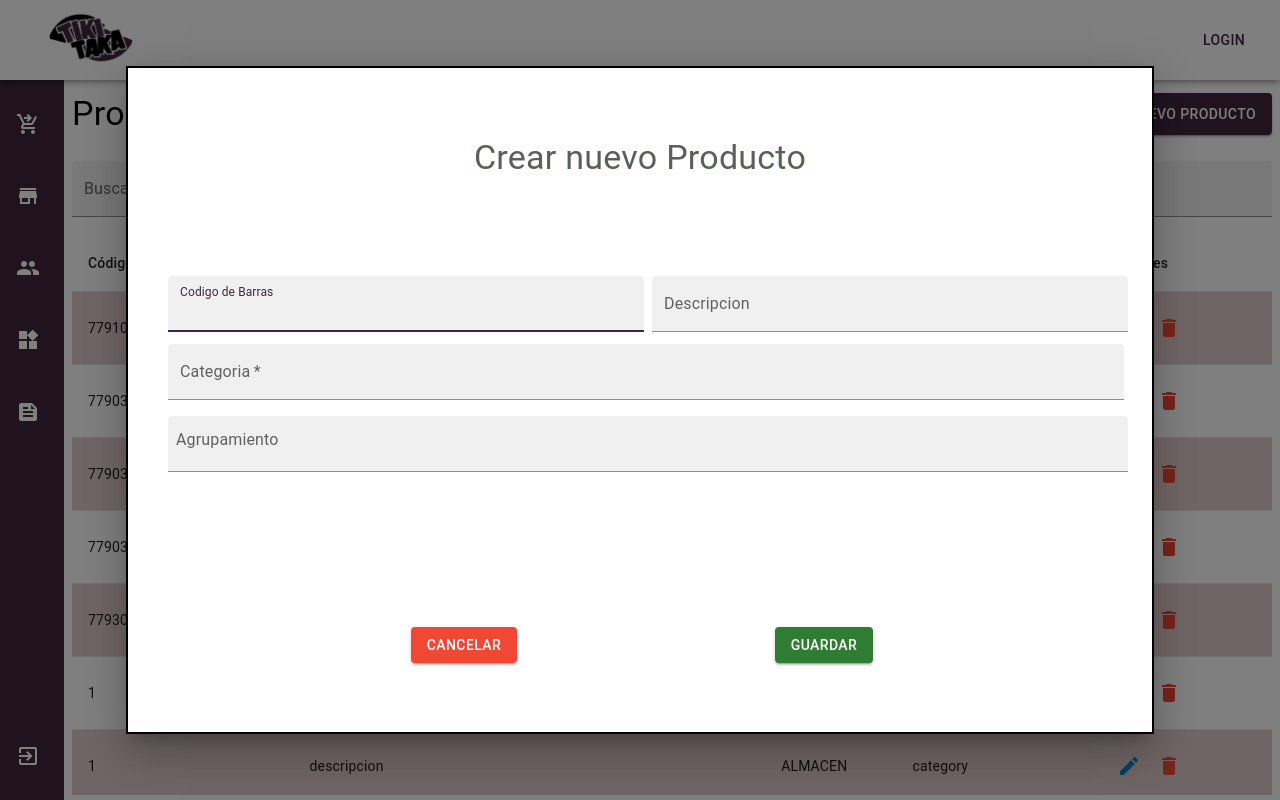
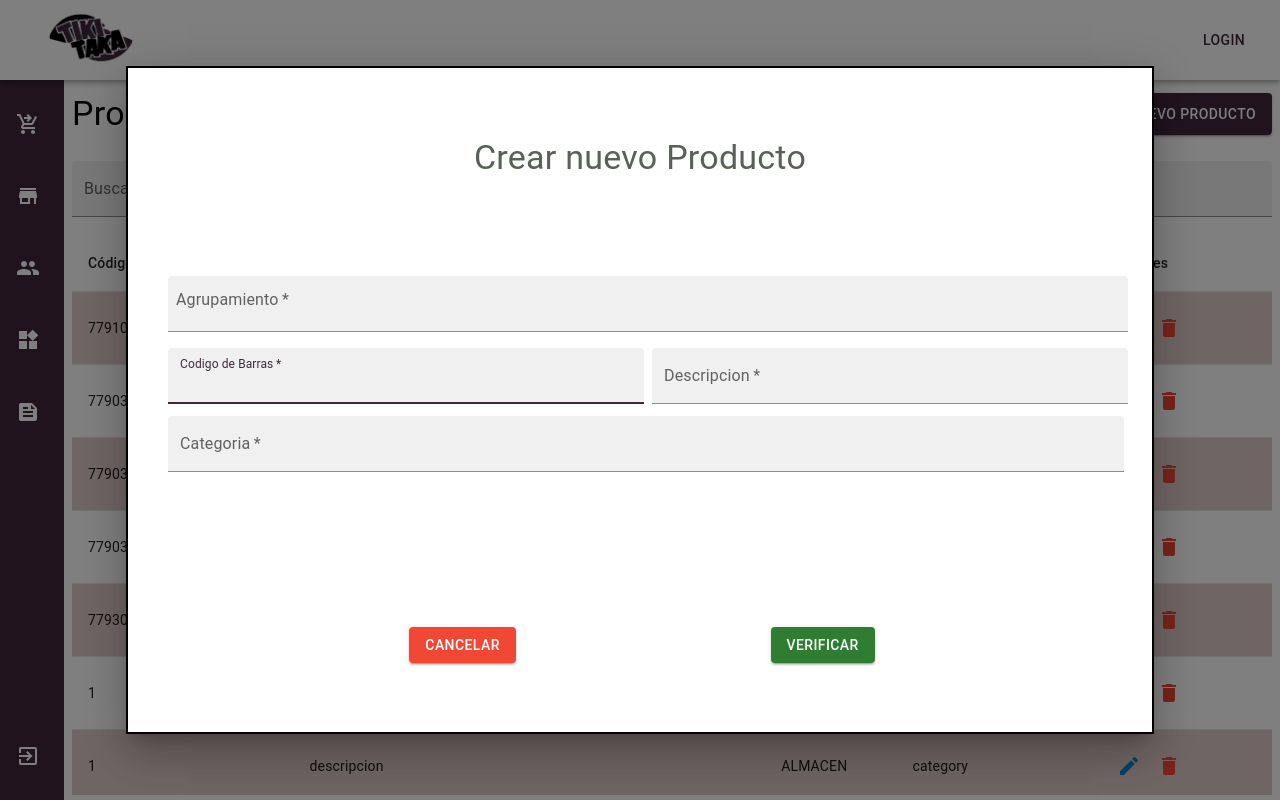
Before and after one commit to Diego582/gestion-stock-front, a React (Vite) app: page /productos in a window 1280 px wide. Both pictures are taken after a click on the button "NUEVO PRODUCTO". Built offline with nearby package versions, Linux system fonts and the light colour scheme.

Commit message:
newProduct (#14)

```diff
--- a/src/components/CreateProduct.jsx
+++ b/src/components/CreateProduct.jsx
@@ -7,17 +7,18 @@ import {
   Typography,
 } from "@mui/material";
 import React, { useEffect, useState } from "react";
-import { useDispatch } from "react-redux";
+import { useDispatch, useSelector } from "react-redux";
 import product_actions from "../store/actions/products";
 const { read_product, read_products } = product_actions;
 
 export default function CreateProduct({ openCreate, setOpenCreate }) {
   const dispatch = useDispatch();
+  const productSearch = useSelector((store) => store.products.product);
   const handleOpenCloseCreate = () => {
     setOpenCreate(!openCreate);
   };
 
-  const [codigoBarras, setCodigoBarras] = useState();
+  const [codigoBarras, setCodigoBarras] = useState('');
   const handleChange = (e) => {
     const { name, value } = e.target;
     setProducto((prevState) => ({
@@ -26,10 +27,24 @@ export default function CreateProduct({ openCreate, setOpenCreate }) {
     }));
   };
 
+  const handleChangeSearch = (e) => {
+    const { name, value } = e.target;
+    setCodigoBarras((prevState) => ({
+      ...prevState,
+      [name]: value,
+    }));
+  };
+
+  const handlePost = (codigo) => {
+    dispatch(read_product(codigo));
+  };
+
   useEffect(() => {
     dispatch(read_product(codigoBarras));
-  }, [codigoBarras]);
+  }, []);
 
+  console.log(codigoBarras, "codigo de barras");
+  console.log(productSearch, "productSearch");
   return (
     <>
       <Modal open={openCreate} onClose={handleOpenCloseCreate}>
@@ -54,6 +69,16 @@ export default function CreateProduct({ openCreate, setOpenCreate }) {
             Crear nuevo Producto
           </Typography>
           <Box sx={{ width: "100%", mt: 1, pt: 1 }}>
+            <TextField
+              name="agrupamiento"
+              fullWidth
+              required
+              label="Agrupamiento"
+              variant="filled"
+              onChange={handleChange}
+              sx={{ m: 0.5, p: 0.5 }}
+            />
+
             <Box
               sx={{
                 width: "100%",
@@ -66,15 +91,17 @@ export default function CreateProduct({ openCreate, setOpenCreate }) {
               <TextField
                 autoFocus
                 fullWidth
+                required
                 name="codigoBarras"
                 label="Codigo de Barras"
                 variant="filled"
-                onChange={handleChange}
+                onChange={handleChangeSearch}
                 sx={{ mr: 0.5 }}
               />
               <TextField
                 name="descripcion"
                 fullWidth
+                required
                 label="Descripcion"
                 variant="filled"
                 onChange={handleChange}
@@ -101,14 +128,6 @@ export default function CreateProduct({ openCreate, setOpenCreate }) {
                 sx={{ mr: 0.5 }}
               />
             </Box>
-            <TextField
-              name="agrupamiento"
-              fullWidth
-              label="Agrupamiento"
-              variant="filled"
-              onChange={handleChange}
-              sx={{ m: 0.5, p: 0.5 }}
-            />
           </Box>
 
           <Divider />
@@ -131,9 +150,9 @@ export default function CreateProduct({ openCreate, setOpenCreate }) {
               type="submit"
               variant="contained"
               color="success"
-              onClick={() => handlePost(cliente)}
+              onClick={() => handlePost(codigoBarras)}
             >
-              Guardar
+              Verificar
             </Button>
           </Box>
         </Box>
--- a/src/store/actions/products.js
+++ b/src/store/actions/products.js
@@ -20,6 +20,7 @@ const read_products = createAsyncThunk("read_products", async (obj) => {
 const read_product = createAsyncThunk("read_product", async (obj) => {
   //callback que realiza la petición
   try {
+    console.log(obj.codigoBarras, "obj.codigoBarras");
     let data = await axios(
       apiUrl + "products?codigoBarras=" + obj.codigoBarras
     );
--- a/src/store/store.js
+++ b/src/store/store.js
@@ -1,10 +1,12 @@
 import { configureStore } from "@reduxjs/toolkit";
 import user_reducer from "./reducer/users";
 import customer_reducer from "./reducer/customers";
+import product_reducer from "./reducer/products";
 
 export default configureStore({
   reducer: {
     users: user_reducer,
     customers: customer_reducer,
+    products: product_reducer,
   },
 });
```
